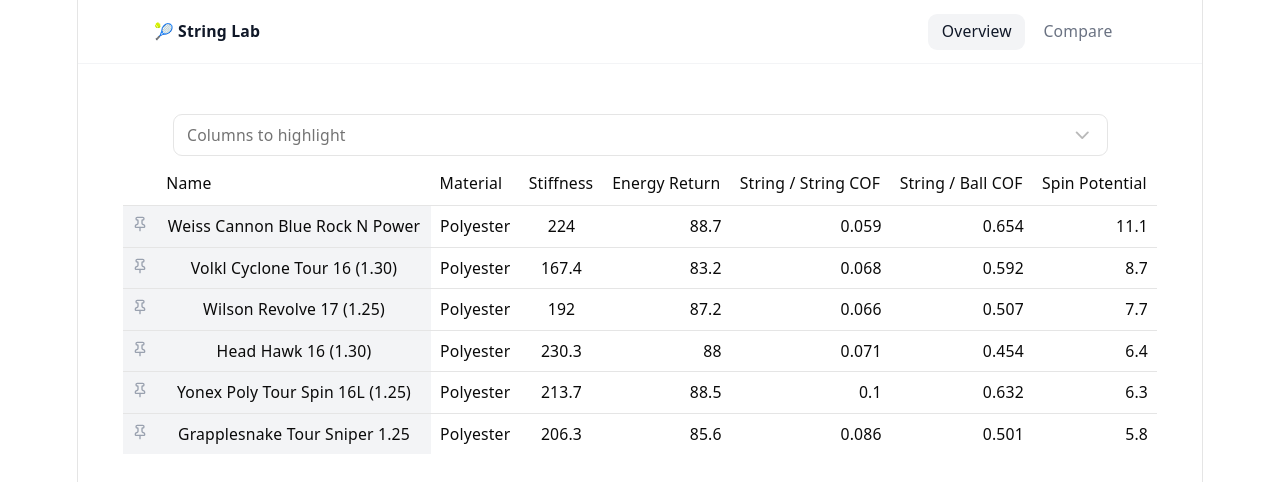
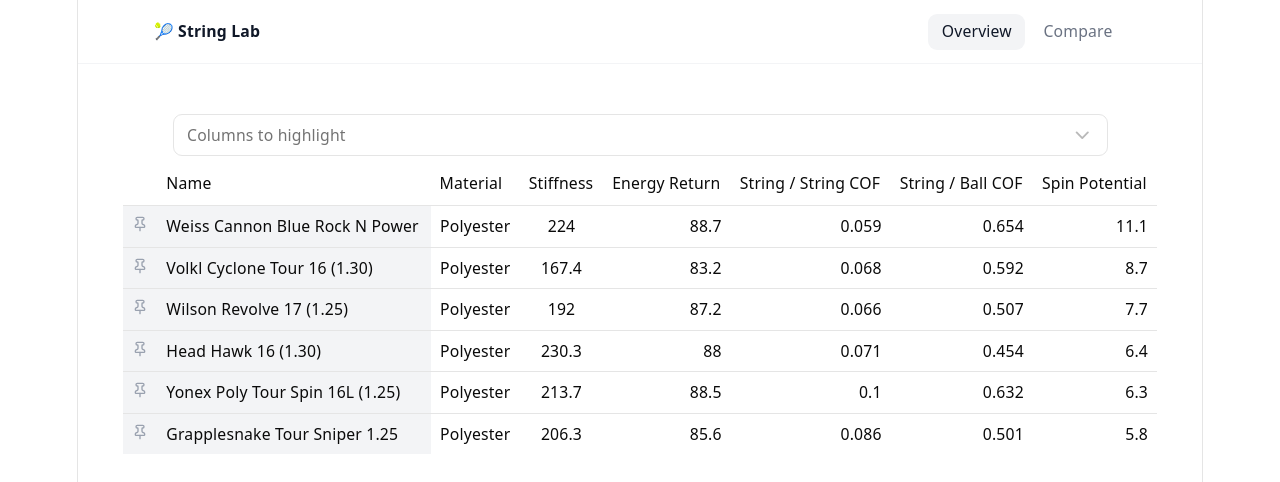
Before and after one commit to wongweixiang/strings_comparator, a React (Vite) app: page / in a window 1280 px wide. Shown: the top 482 px of the page. Built offline with nearby package versions, Linux system fonts and the light colour scheme.

Commit message:
feat: improve pin function

```diff
--- a/src/pages/Overview/PinButton.tsx
+++ b/src/pages/Overview/PinButton.tsx
@@ -1,17 +1,30 @@
 import { Pin } from "lucide-react";
 
 import { cn } from "@/lib/utils";
-import { usePinnedStrings } from "@/pages/Overview/usePinnedStrings";
+import {
+  MAX_PINNED_STRINGS,
+  usePinnedStrings,
+} from "@/pages/Overview/usePinnedStrings";
 
-export const PinButton = ({ name }: { name: string }) => {
+import type { TennisString } from "./index";
+
+export const PinButton = ({ stringData }: { stringData: TennisString }) => {
   const togglePin = usePinnedStrings((state) => state.togglePin);
   const isPinned = usePinnedStrings((state) => state.isPinned);
 
   return (
-    <button onClick={() => togglePin(name)}>
+    <button
+      onClick={() => {
+        const result = togglePin(stringData);
+
+        if (result === "limit-reached") {
+          alert(`You can only pin up to ${MAX_PINNED_STRINGS} strings.`);
+        }
+      }}
+    >
       <Pin
         className={cn(
-          isPinned(name)
+          isPinned(stringData)
             ? "fill-current text-blue-500 rotate-45"
             : "text-gray-400",
           "hover:rotate-45 transition-transform",
--- a/src/pages/Overview/StringsTable.tsx
+++ b/src/pages/Overview/StringsTable.tsx
@@ -1,3 +1,5 @@
+import { useMemo } from "react";
+
 import { type Option } from "@/components/ui/multiple-selector";
 import {
   Table,
@@ -10,13 +12,14 @@
 import { PinButton } from "@/pages/Overview/PinButton";
 import { usePinnedStrings } from "@/pages/Overview/usePinnedStrings";
 
+import type { TennisString } from ".";
 import { getBg, getColumnStats, mapColumnNames } from "./helpers";
 
 export const StringsTable = ({
   strings,
   columns,
 }: {
-  strings: Record<string, unknown>[];
+  strings: TennisString[];
   columns: Option[];
 }) => {
   const headerValues = mapColumnNames(strings);
@@ -30,23 +33,33 @@
   const pinnedStrings = usePinnedStrings((state) => state.pinned);
   console.log("Pinned strings:", pinnedStrings);
 
+  const sortedStrings = useMemo(() => {
+    const pinnedNames = new Set(pinnedStrings.map((s) => s.name));
+    return [
+      ...pinnedStrings,
+      ...strings.filter((s) => !pinnedNames.has(s.name)),
+    ];
+  }, [pinnedStrings, strings]);
+
   return (
     <Table>
       <TableHeader>
         <TableRow>
           <TableHead />
           {headerValues.map((hv) => (
-            <TableHead>{hv}</TableHead>
+            <TableHead key={hv}>{hv}</TableHead>
           ))}
         </TableRow>
       </TableHeader>
       <TableBody>
-        {strings.map((s) => (
+        {sortedStrings.map((s) => (
           <TableRow key={s.name}>
             <TableCell className="bg-gray-100">
-              <PinButton name={s.name} />
+              <PinButton stringData={s} />
             </TableCell>
-            <TableCell className="font-medium bg-gray-100">{s.name}</TableCell>
+            <TableCell className="font-medium bg-gray-100 text-left">
+              {s.name}
+            </TableCell>
             <TableCell>{s.material}</TableCell>
             <TableCell
               style={{
--- a/src/pages/Overview/index.tsx
+++ b/src/pages/Overview/index.tsx
@@ -5,8 +5,18 @@
 import MultipleSelector from "./MultipleSelector";
 import { StringsTable } from "./StringsTable";
 
+export type TennisString = {
+  name: string;
+  material: string;
+  stiffness: number;
+  energyReturn: number;
+  stringStringCOF: number;
+  stringBallCOF: number;
+  spinPotential: number;
+};
+
 function Overview() {
-  const strings = [
+  const strings: TennisString[] = [
     {
       name: "Weiss Cannon Blue Rock N Power",
       material: "Polyester",
--- a/src/pages/Overview/usePinnedStrings.ts
+++ b/src/pages/Overview/usePinnedStrings.ts
@@ -1,23 +1,41 @@
 import { create } from "zustand";
 import { persist } from "zustand/middleware";
 
+import type { TennisString } from "./index";
+
 interface PinnedStringsStore {
-  pinned: string[];
-  togglePin: (name: string) => void;
-  isPinned: (name: string) => boolean;
+  pinned: TennisString[];
+  togglePin: (
+    stringData: TennisString,
+  ) => "unpinned" | "pinned" | "limit-reached";
+  isPinned: (stringData: TennisString) => boolean;
 }
+
+export const MAX_PINNED_STRINGS = 3;
 
 export const usePinnedStrings = create<PinnedStringsStore>()(
   persist(
     (set, get) => ({
       pinned: [],
-      togglePin: (name) =>
-        set((state) => ({
-          pinned: state.pinned.includes(name)
-            ? state.pinned.filter((s) => s !== name)
-            : [...state.pinned, name],
-        })),
-      isPinned: (name) => get().pinned.includes(name),
+      togglePin: (stringData) => {
+        const { pinned } = get();
+
+        const isAlreadyPinned = pinned.some((s) => s.name === stringData.name);
+
+        if (isAlreadyPinned) {
+          set({ pinned: pinned.filter((s) => s.name !== stringData.name) });
+          return "unpinned";
+        }
+
+        if (pinned.length >= MAX_PINNED_STRINGS) {
+          return "limit-reached";
+        }
+
+        set({ pinned: [...pinned, stringData] });
+        return "pinned";
+      },
+      isPinned: (stringData) =>
+        get().pinned.some((s) => s.name === stringData.name),
     }),
     { name: "pinned-strings" },
   ),
```
